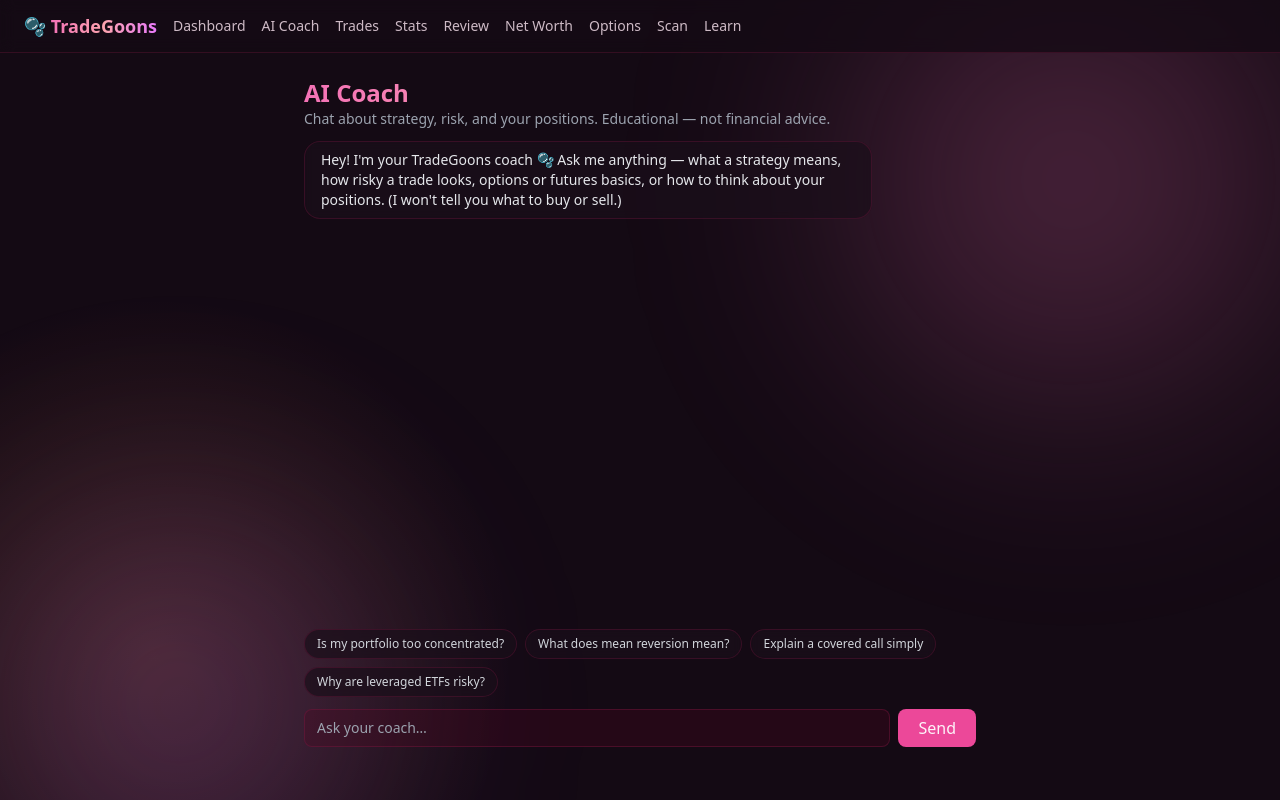
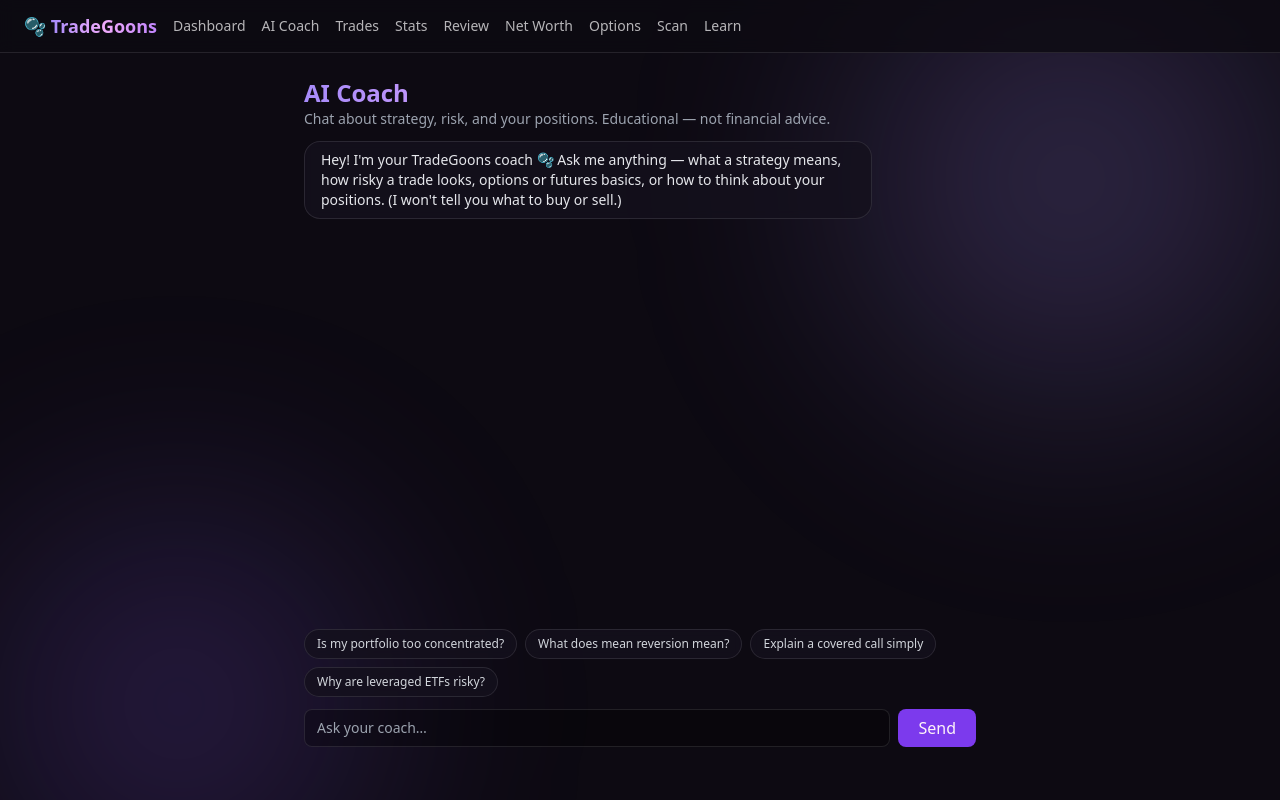
Before and after one commit to asoracca/tradejournal, a Next.js app: page /coach in a window 1280 px wide. Built offline with nearby package versions, Linux system fonts and the light colour scheme; no server answers; the database is empty.

Commit message:
purple/green mode theme switch + installable PWA

```diff
--- a/app/globals.css
+++ b/app/globals.css
@@ -3,49 +3,50 @@
 @tailwind utilities;
 
 @layer base {
-  body {
-    background:
-      radial-gradient(40vw 40vw at 12% 82%, rgba(251,146,60,0.18), transparent 70%),
-      #140a14;
-    overflow-x: hidden;
-  }
-  body::before, body::after {
-    content: ""; position: fixed; z-index: -1; border-radius: 50%;
-    filter: blur(90px); opacity: 0.5; pointer-events: none;
-  }
-  body::before {
-    width: 50vw; height: 50vw; top: -12vw; right: -10vw;
-    background: radial-gradient(circle, rgba(244,114,182,0.6), transparent 70%);
-    animation: drift1 18s ease-in-out infinite alternate;
-  }
-  body::after {
-    width: 46vw; height: 46vw; bottom: -16vw; left: -10vw;
-    background: radial-gradient(circle, rgba(168,85,247,0.5), transparent 70%);
-    animation: drift2 24s ease-in-out infinite alternate;
-  }
+  body { background: #0d0a12; overflow-x: hidden; }
+  body::before, body::after { content: ""; position: fixed; z-index: -1; border-radius: 50%; filter: blur(90px); opacity: 0.5; pointer-events: none; }
+  body::before { width: 50vw; height: 50vw; top: -12vw; right: -10vw; background: radial-gradient(circle, rgba(167,139,250,0.55), transparent 70%); animation: drift1 18s ease-in-out infinite alternate; }
+  body::after { width: 46vw; height: 46vw; bottom: -16vw; left: -10vw; background: radial-gradient(circle, rgba(139,92,246,0.5), transparent 70%); animation: drift2 24s ease-in-out infinite alternate; }
+  [data-theme="REAL"] body::before { background: radial-gradient(circle, rgba(52,211,153,0.5), transparent 70%); }
+  [data-theme="REAL"] body::after { background: radial-gradient(circle, rgba(16,185,129,0.45), transparent 70%); }
 }
 
-@keyframes drift1 { from { transform: translate(0,0) scale(1);} to { transform: translate(-7vw,9vh) scale(1.3);} }
-@keyframes drift2 { from { transform: translate(0,0) scale(1);} to { transform: translate(9vw,-8vh) scale(1.35);} }
-@keyframes blobfloat { 0%,100% { transform: translateY(0) rotate(-1.5deg);} 50% { transform: translateY(-8px) rotate(1.5deg);} }
+@keyframes drift1 { from { transform: translate(0,0) scale(1); } to { transform: translate(-7vw,9vh) scale(1.3); } }
+@keyframes drift2 { from { transform: translate(0,0) scale(1); } to { transform: translate(9vw,-8vh) scale(1.35); } }
+@keyframes blobfloat { 0%,100% { transform: translateY(0) rotate(-1.5deg); } 50% { transform: translateY(-8px) rotate(1.5deg); } }
 
 @layer components {
-  .input { @apply w-full bg-pink-950/30 border border-pink-900/40 rounded-lg px-3 py-2 text-sm outline-none focus:border-pink-400 focus:ring-1 focus:ring-pink-400/40 transition; }
-  .card { @apply bg-[#1a0f1a]/70 border border-pink-900/30 rounded-2xl backdrop-blur-sm; }
-  .stat { @apply bg-[#1a0f1a]/70 border border-pink-900/30 rounded-2xl backdrop-blur-sm p-4; }
-  .gradient-text { @apply bg-gradient-to-r from-pink-400 via-rose-300 to-fuchsia-400 bg-clip-text text-transparent; }
+  .input { @apply w-full bg-black/30 border border-white/10 rounded-lg px-3 py-2 text-sm outline-none focus:border-violet-400 focus:ring-1 focus:ring-violet-400/40 transition; }
+  .card { @apply bg-[#15111d]/80 border border-white/10 rounded-2xl backdrop-blur-sm; }
+  .stat { @apply bg-[#15111d]/80 border border-white/10 rounded-2xl backdrop-blur-sm p-4; }
+  .gradient-text { @apply bg-gradient-to-r from-violet-400 via-fuchsia-300 to-purple-400 bg-clip-text text-transparent; }
   .blob-float { animation: blobfloat 4s ease-in-out infinite; transform-origin: center; }
 }
 
-/* re-skin the old emerald accents into the pink goo theme */
-.bg-emerald-600 { background-color: #ec4899 !important; }
-.hover\:bg-emerald-500:hover { background-color: #f472b6 !important; }
-.text-emerald-400 { color: #f9a8d4 !important; }
-.text-emerald-300 { color: #fbcfe8 !important; }
-.text-emerald-200 { color: #fce7f3 !important; }
-.border-emerald-700 { border-color: #db2777 !important; }
-.hover\:border-emerald-700:hover { border-color: #db2777 !important; }
-.bg-emerald-900\/50 { background-color: rgba(190,24,93,0.45) !important; }
-.bg-emerald-900\/60 { background-color: rgba(190,24,93,0.55) !important; }
-.bg-emerald-950\/30 { background-color: rgba(131,24,67,0.35) !important; }
-.border-emerald-500\/70 { border-color: rgba(236,72,153,0.7) !important; }
+[data-theme="REAL"] .gradient-text { @apply from-emerald-400 via-teal-300 to-green-400; }
+
+/* PAPER (default) = purple accents */
+.bg-emerald-600 { background-color: #7c3aed !important; }
+.hover\:bg-emerald-500:hover { background-color: #8b5cf6 !important; }
+.text-emerald-400 { color: #a78bfa !important; }
+.text-emerald-300 { color: #c4b5fd !important; }
+.text-emerald-200 { color: #ddd6fe !important; }
+.border-emerald-700 { border-color: #6d28d9 !important; }
+.hover\:border-emerald-700:hover { border-color: #6d28d9 !important; }
+.bg-emerald-900\/50 { background-color: rgba(91,33,182,0.45) !important; }
+.bg-emerald-900\/60 { background-color: rgba(91,33,182,0.55) !important; }
+.bg-emerald-950\/30 { background-color: rgba(76,29,149,0.35) !important; }
+.border-emerald-500\/70 { border-color: rgba(139,92,246,0.7) !important; }
+
+/* REAL = green accents */
+[data-theme="REAL"] .bg-emerald-600 { background-color: #059669 !important; }
+[data-theme="REAL"] .hover\:bg-emerald-500:hover { background-color: #10b981 !important; }
+[data-theme="REAL"] .text-emerald-400 { color: #34d399 !important; }
+[data-theme="REAL"] .text-emerald-300 { color: #6ee7b7 !important; }
+[data-theme="REAL"] .text-emerald-200 { color: #a7f3d0 !important; }
+[data-theme="REAL"] .border-emerald-700 { border-color: #047857 !important; }
+[data-theme="REAL"] .hover\:border-emerald-700:hover { border-color: #047857 !important; }
+[data-theme="REAL"] .bg-emerald-900\/50 { background-color: rgba(6,95,70,0.45) !important; }
+[data-theme="REAL"] .bg-emerald-900\/60 { background-color: rgba(6,95,70,0.55) !important; }
+[data-theme="REAL"] .bg-emerald-950\/30 { background-color: rgba(6,78,59,0.35) !important; }
+[data-theme="REAL"] .border-emerald-500\/70 { border-color: rgba(16,185,129,0.7) !important; }
--- a/app/layout.tsx
+++ b/app/layout.tsx
@@ -1,27 +1,32 @@
 import "./globals.css";
-import type { Metadata } from "next";
+import type { Metadata, Viewport } from "next";
 import Link from "next/link";
 
 export const metadata: Metadata = {
   title: "TradeGoons",
   description: "Paper trade stocks, options & futures — with a risk blobfish and AI coaching.",
+  icons: { icon: "/icon.svg", apple: "/icon.svg" },
+  appleWebApp: { capable: true, title: "TradeGoons", statusBarStyle: "black-translucent" },
 };
+
+export const viewport: Viewport = { themeColor: "#0d0a12" };
 
 export default function RootLayout({ children }: { children: React.ReactNode }) {
   return (
     <html lang="en">
       <body className="text-pink-50 min-h-screen">
-        <nav className="sticky top-0 z-10 border-b border-pink-900/30 bg-[#140a14]/80 backdrop-blur px-4 sm:px-6 py-3 flex gap-4 items-center overflow-x-auto whitespace-nowrap">
+        <script dangerouslySetInnerHTML={{ __html: "(function(){try{var t=localStorage.getItem('tg_theme')||'PAPER';document.documentElement.setAttribute('data-theme',t);}catch(e){}})();" }} />
+        <nav className="sticky top-0 z-10 border-b border-white/10 bg-[#0d0a12]/80 backdrop-blur px-4 sm:px-6 py-3 flex gap-4 items-center overflow-x-auto whitespace-nowrap">
           <span className="font-bold text-lg shrink-0">🫧 <span className="gradient-text">TradeGoons</span></span>
-          <Link href="/" className="text-sm text-pink-100/80 hover:text-pink-300 shrink-0">Dashboard</Link>
-          <Link href="/coach" className="text-sm text-pink-100/80 hover:text-pink-300 shrink-0">AI Coach</Link>
-          <Link href="/trades" className="text-sm text-pink-100/80 hover:text-pink-300 shrink-0">Trades</Link>
-          <Link href="/stats" className="text-sm text-pink-100/80 hover:text-pink-300 shrink-0">Stats</Link>
-          <Link href="/review" className="text-sm text-pink-100/80 hover:text-pink-300 shrink-0">Review</Link>
-          <Link href="/networth" className="text-sm text-pink-100/80 hover:text-pink-300 shrink-0">Net Worth</Link>
-          <Link href="/options" className="text-sm text-pink-100/80 hover:text-pink-300 shrink-0">Options</Link>
-          <Link href="/scan" className="text-sm text-pink-100/80 hover:text-pink-300 shrink-0">Scan</Link>
-          <Link href="/learn" className="text-sm text-pink-100/80 hover:text-pink-300 shrink-0">Learn</Link>
+          <Link href="/" className="text-sm text-white/70 hover:text-violet-300 shrink-0">Dashboard</Link>
+          <Link href="/coach" className="text-sm text-white/70 hover:text-violet-300 shrink-0">AI Coach</Link>
+          <Link href="/trades" className="text-sm text-white/70 hover:text-violet-300 shrink-0">Trades</Link>
+          <Link href="/stats" className="text-sm text-white/70 hover:text-violet-300 shrink-0">Stats</Link>
+          <Link href="/review" className="text-sm text-white/70 hover:text-violet-300 shrink-0">Review</Link>
+          <Link href="/networth" className="text-sm text-white/70 hover:text-violet-300 shrink-0">Net Worth</Link>
+          <Link href="/options" className="text-sm text-white/70 hover:text-violet-300 shrink-0">Options</Link>
+          <Link href="/scan" className="text-sm text-white/70 hover:text-violet-300 shrink-0">Scan</Link>
+          <Link href="/learn" className="text-sm text-white/70 hover:text-violet-300 shrink-0">Learn</Link>
         </nav>
         <main className="p-4 sm:p-6">{children}</main>
       </body>
--- /dev/null
+++ b/app/manifest.ts
@@ -0,0 +1,14 @@
+import type { MetadataRoute } from "next";
+
+export default function manifest(): MetadataRoute.Manifest {
+  return {
+    name: "TradeGoons",
+    short_name: "TradeGoons",
+    description: "Paper trade stocks, options & futures with AI coaching.",
+    start_url: "/",
+    display: "standalone",
+    background_color: "#0d0a12",
+    theme_color: "#0d0a12",
+    icons: [{ src: "/icon.svg", sizes: "any", type: "image/svg+xml", purpose: "any" }],
+  };
+}
--- a/app/page.tsx
+++ b/app/page.tsx
@@ -109,6 +109,7 @@
   }
 
   useEffect(() => { loadTrades(); }, []);
+  useEffect(() => { try { localStorage.setItem("tg_theme", view); document.documentElement.setAttribute("data-theme", view); } catch {} }, [view]);
   useEffect(() => {
     const syms = Array.from(new Set(trades.filter((t) => t.status === "OPEN" && t.type !== "OPTION").map((t) => t.ticker)));
     if (syms.length) loadPrices(syms);
```
Also changed, not shown: public/icon.svg (added).
